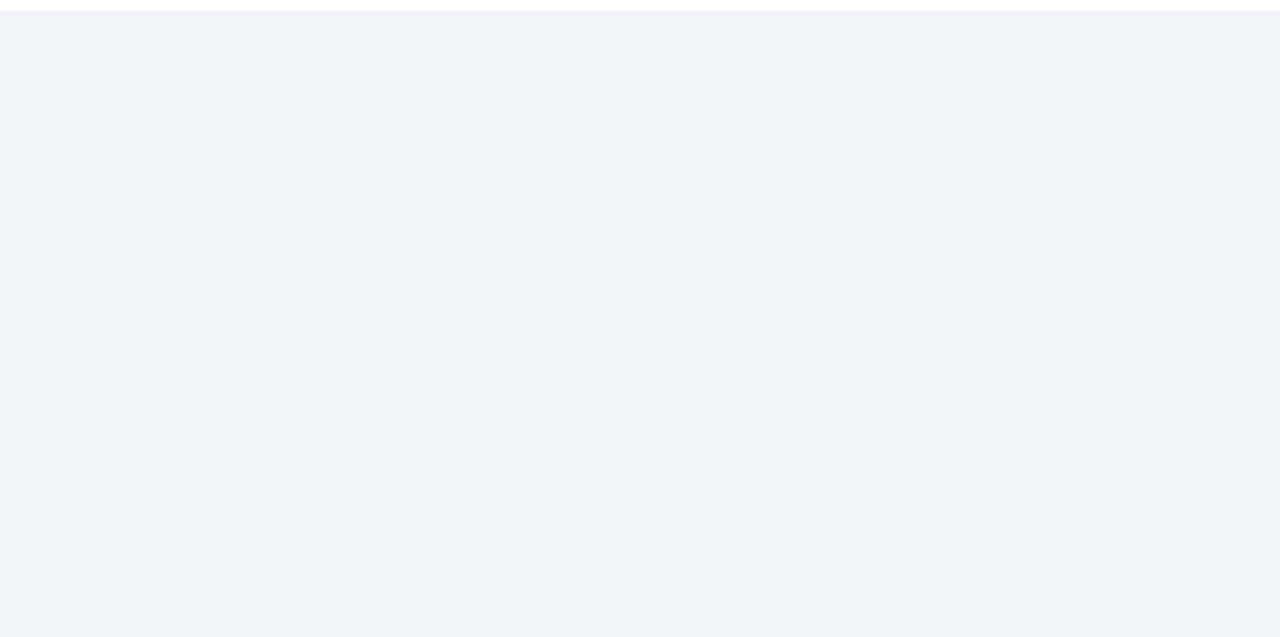
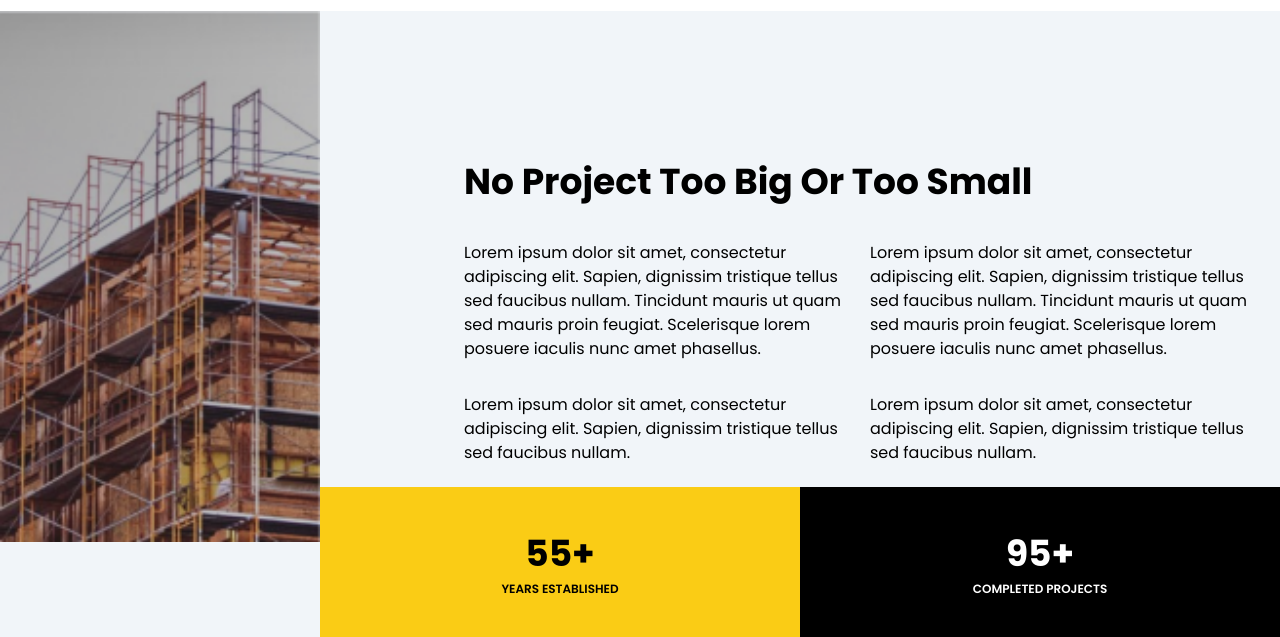
Before and after one commit to mdhamimulhaque/Prime-Stream-Homes, a website: page index.html in a window 1280 px wide. Shown: the part 669-1306 px from the top of the page. Before the commit the page ends 800 px from the top, so only its background shows below. Drawn offline with Linux system fonts and the light colour scheme.

Commit message:
project summery done

```diff
--- a/index.html
+++ b/index.html
@@ -27,7 +27,7 @@
             <div class="nav_list mt-1 hidden lg:block">
                 <nav class="nav_items_area text-base font-medium flex gap-x-8 items-center">
                     <ul class="flex lg:gap-x-6 xl:gap-x-8">
-                        <li class="nav-item"><a href="#" class="no-underline">Home</a></li>
+                        <li class="nav-item"><a href="#" class="no-underline text-yellow-400">Home</a></li>
                         <li class="nav-item"><a href="#" class="no-underline">About</a></li>
                         <li class="nav-item"><a href="#" class="no-underline">Portfolio</a></li>
                         <li class="nav-item"><a href="#" class="no-underline">Service</a></li>
@@ -36,7 +36,7 @@
                         <li class="nav-item"><a href="#" class="no-underline">Blog</a></li>
                         <li class="nav-item"><a href="#" class="no-underline">Contact</a></li>
                     </ul>
-                    <div class="cart_box text-xl">
+                    <div class="cart_box text-xl cursor-pointer">
                         <i class="fa-solid fa-cart-plus"></i>
                     </div>
                 </nav>
@@ -65,7 +65,7 @@
                     diam consequat ut. Mi nibh amet viverra id aliquet neque odio.
                 </p>
                 <button
-                    class="btn text-white hover:text-black transition-all duration-300 bg-yellow-400 border-yellow-400 hover:bg-yellow-500 hover:border-yellow-500 ">
+                    class="btn text-white hover:text-black bg-yellow-400 border-yellow-400 hover:bg-yellow-500 hover:border-yellow-500 ">
                     VIEW OUR WORK
                 </button>
 
@@ -80,7 +80,7 @@
                         <i class="fa-solid fa-helmet-safety"></i>
                     </div>
                     <div class="info">
-                        <h4>Building Construction</h4>
+                        <h4><a href="#">Building Construction</a></h4>
                         <p class="text-white">Lorem ipsum dolor sit <br> consectetur adipiscing elit.</p>
                     </div>
                 </div>
@@ -89,7 +89,7 @@
                         <i class="fa-solid fa-hammer"></i>
                     </div>
                     <div class="info">
-                        <h4>Foundation Work</h4>
+                        <h4><a href="#">Foundation Work</a></h4>
                         <p class="text-white">Lorem ipsum dolor sit <br> consectetur adipiscing elit.</p>
                     </div>
                 </div>
@@ -98,7 +98,7 @@
                         <i class="fa-solid fa-person-digging"></i>
                     </div>
                     <div class="info">
-                        <h4>Site Management</h4>
+                        <h4><a href="#">Site Management</a></h4>
                         <p class="text-white">Lorem ipsum dolor sit <br> consectetur adipiscing elit.</p>
                     </div>
                 </div>
@@ -109,14 +109,64 @@
     <!-- free quote start -->
     <section class="free_quote_area pb-6 pt-3 bg-white px-5">
         <div class="free_quote_container container mx-auto flex flex-wrap justify-between">
-            <h2 class="mt-3">Get a Quote For Your Project</h2>
-            <button
-                class="btn mt-3 border-yellow-400 hover:bg-yellow-400 hover:text-white transition-all duration-300">FREE
-                QUOTE</button>
+            <h3 class="mt-3">Get a Quote For Your Project</h3>
+            <button class="btn mt-3 btn_yellow">FREE QUOTE</button>
         </div>
     </section>
     <!-- free quote end -->
 
+    <!-- project summery area start -->
+    <section class="project_summery_area">
+        <div class="project_summery_wrapper grid grid-cols-12">
+            <div class="project_summery_img_area col-span-3">
+                <img class="object-cover w-full" src="./img/project_summery.png" alt="">
+            </div>
+            <div class="project_summery_info_area col-span-9 p-5 lg:pl-36 lg:pt-36 relative">
+                <h3>No Project Too Big Or Too Small</h3>
+                <div class="project_summery_info_details_box flex gap-4">
+                    <div class="summery_info_box_1">
+                        <p class="mt-8">Lorem ipsum dolor sit amet, consectetur adipiscing elit. Sapien, dignissim
+                            tristique tellus
+                            sed faucibus nullam. Tincidunt mauris ut quam sed mauris proin feugiat. Scelerisque lorem
+                            posuere iaculis nunc amet phasellus.</p>
+                        <p class="mt-8">Lorem ipsum dolor sit amet, consectetur adipiscing elit. Sapien, dignissim
+                            tristique tellus
+                            sed faucibus nullam. </p>
+                        <p class="mt-8">Lorem ipsum dolor sit amet, consectetur adipiscing elit. Sapien, dignissim
+                            tristique tellus
+                            sed faucibus nullam. Tincidunt mauris ut quam sed mauris proin feugiat. Scelerisque lorem
+                            posuere iaculis nunc amet phasellus.</p>
+
+                    </div>
+
+                    <div class="summery_info_box_2">
+                        <p class="mt-8">Lorem ipsum dolor sit amet, consectetur adipiscing elit. Sapien, dignissim
+                            tristique tellus
+                            sed faucibus nullam. Tincidunt mauris ut quam sed mauris proin feugiat. Scelerisque lorem
+                            posuere iaculis nunc amet phasellus.</p>
+                        <p class="mt-8">Lorem ipsum dolor sit amet, consectetur adipiscing elit. Sapien, dignissim
+                            tristique tellus
+                            sed faucibus nullam. </p>
+                        <button class="btn btn_black mt-8">LEARN MORE</button>
+                    </div>
+                </div>
+
+                <!-- total project count area -->
+                <div class="total_project_count_area flex absolute bottom-0 right-0 w-full">
+                    <div class="project_yearly text-center w-2/4 bg-yellow-400 py-10">
+                        <h3>55+</h3>
+                        <p class="font-semibold text-xs">YEARS ESTABLISHED</p>
+                    </div>
+                    <div class="project_yearly text-center w-2/4 bg-black text-white py-10">
+                        <h3>95+</h3>
+                        <p class="font-semibold text-xs">COMPLETED PROJECTS</p>
+                    </div>
+                </div>
+            </div>
+        </div>
+    </section>
+    <!-- project summery area end -->
+
 </body>
 
 </html>
--- a/src/style.css
+++ b/src/style.css
@@ -26,7 +26,13 @@
 /* components */
 @layer components{
     .btn{
-        @apply w-60 h-16 font-semibold border-4 tracking-wide;
+        @apply w-60 h-16 font-semibold border-4 tracking-wide transition-all duration-500;
+    }
+    .btn_black{
+        @apply text-black hover:text-white  border-black hover:bg-black;
+    }
+    .btn_yellow{
+        @apply border-yellow-400 hover:bg-yellow-400 hover:text-white;
     }
 }
 
```
Also changed, not shown: img/project_summery.png (renamed from img/Rectangle 8.png), public/main.css.
